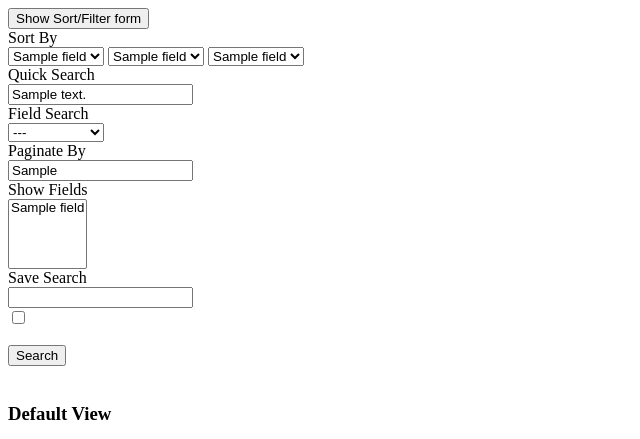
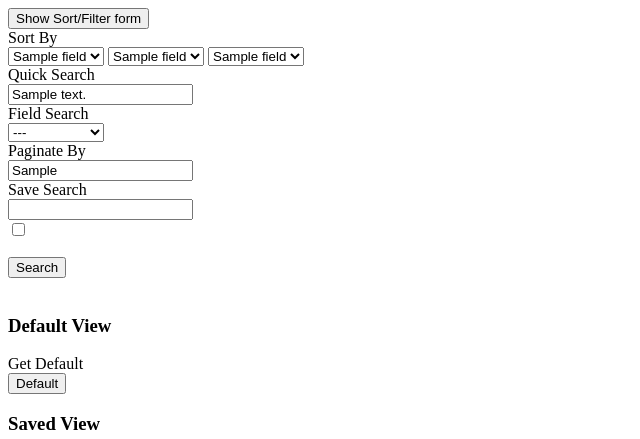
Before and after one commit to tougshire/tougshire_vistas, a Django app: template templates/tougshire_vistas/filter.html in a window 1280 px wide. Shown: the top 439 px of the page, without its empty margins (0-640 px from the left). Run offline with Django 3.2, Linux system fonts and the light colour scheme; the template is opened without the code that fills it: most values are stand-ins (such as "Sample title", 1, 10 or a date in 2020).

Commit message:
comment out fields to show option (for now)

```diff
--- a/templates/tougshire_vistas/filter.html
+++ b/templates/tougshire_vistas/filter.html
@@ -102,7 +102,7 @@
         <input name="paginate_by" value="{{ paginate_by }}">
       </div>
 
-      <div class="rowlabel">
+      {% comment %} <div class="rowlabel">
         Show Fields
       </div>
       <div class="controlset value">
@@ -111,7 +111,7 @@
             <option value="{{ field.name }}"{% if field.name in show_columns %} selected="SELECTED" {% endif %}>{{ field.label }}</option>
           {% endfor %}
         </select>
-      </div>
+      </div> {% endcomment %}
     </div>
 
     <div class="vista">
```
